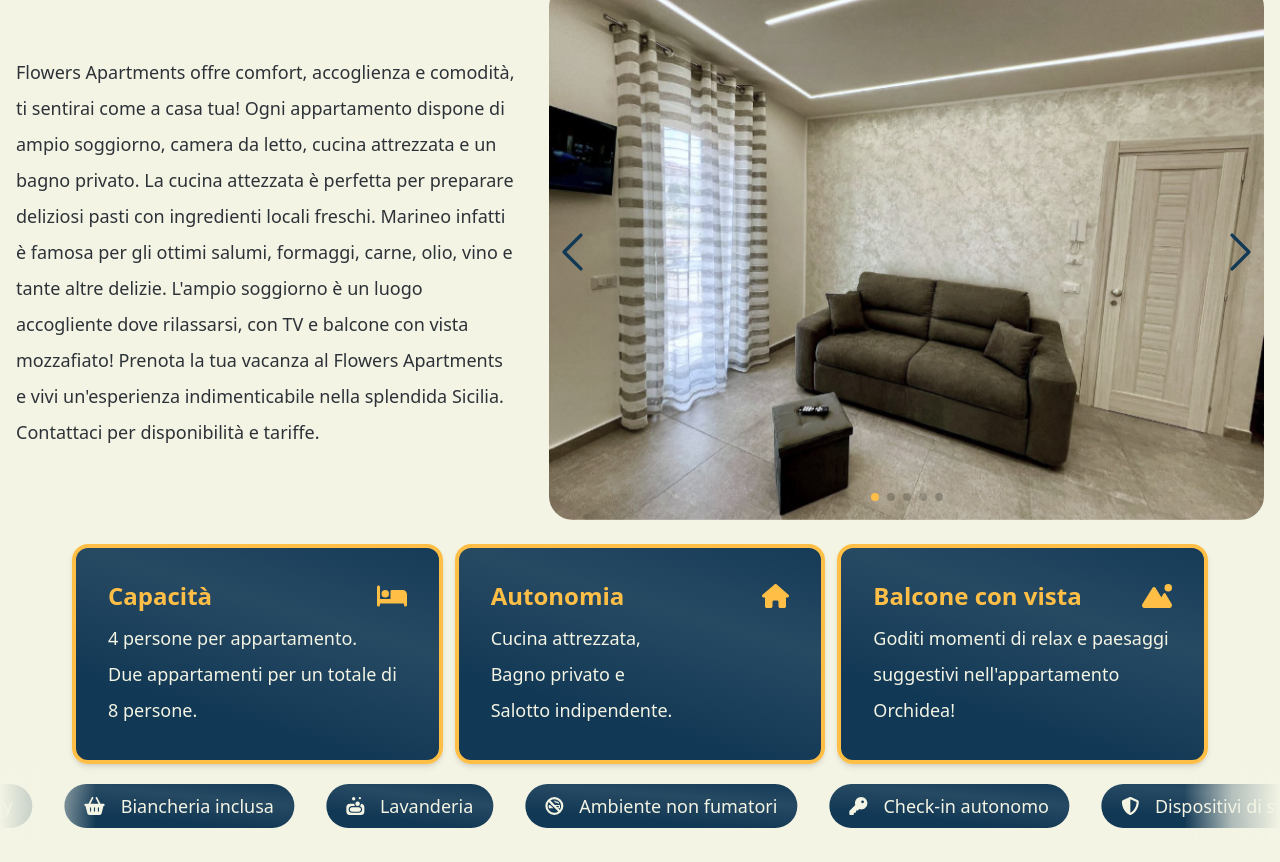
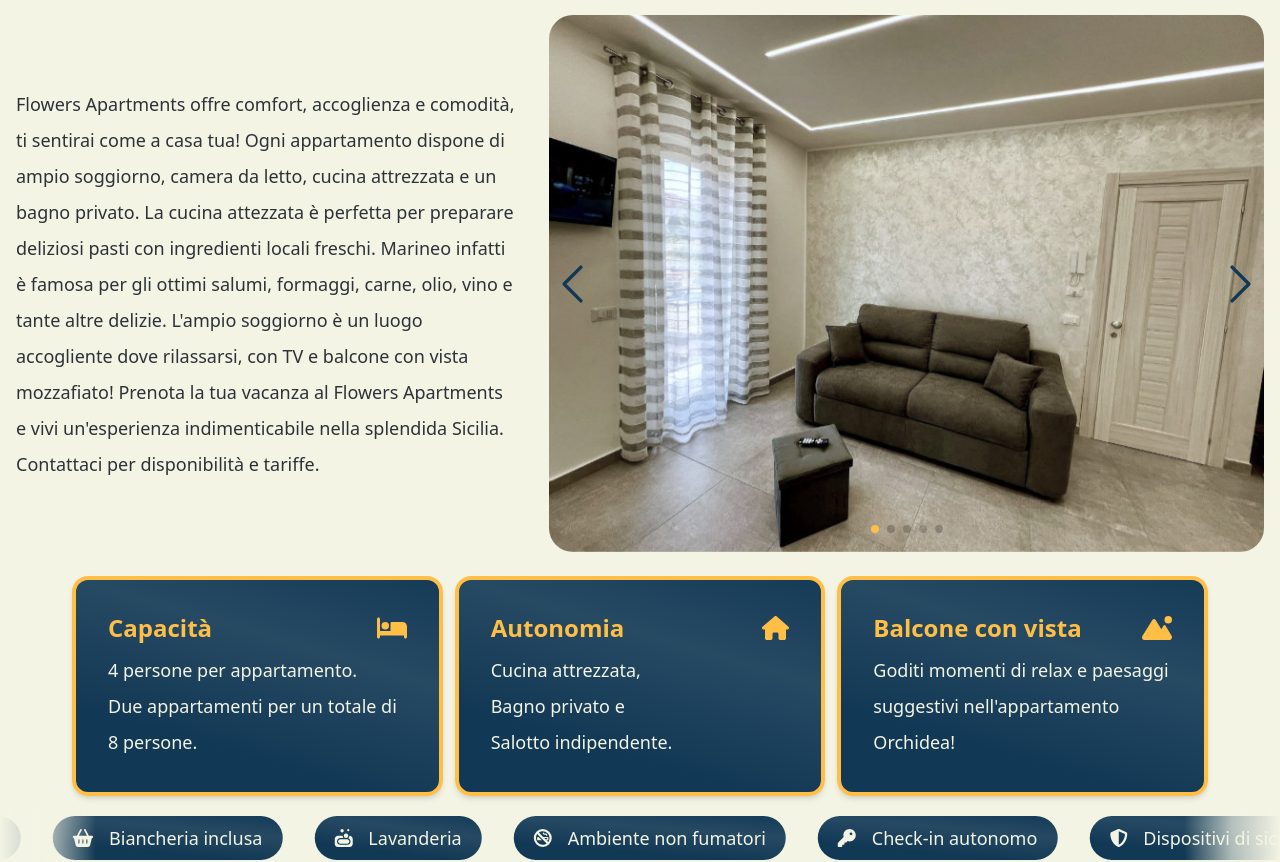
Before and after one commit to danieleardizzone/next-flowers, a Next.js app: page / in a window 1280 px wide. Shown: the part 836-1698 px from the top of the page. Built offline with nearby package versions, Linux system fonts and the light colour scheme.

Commit message:
EDIT - header margin

```diff
--- a/app/components/ui/header/Header.tsx
+++ b/app/components/ui/header/Header.tsx
@@ -26,7 +26,8 @@
 
     return (
 
-        <header className="text-secondary-content relative">
+        <header className="text-secondary-content relative
+                            mb-16 sm:mb-20 lg:mb-24">
             <div className={`navbar
                     fixed z-10 top-0 left-1/2 transform -translate-x-1/2 -translate-y-1
                     bg-secondary
--- a/app/layout.tsx
+++ b/app/layout.tsx
@@ -17,7 +17,7 @@
       <body className="text-base lg:text-lg
                       leading-relaxed sm:leading-relaxed md:leading-relaxed xl:leading-loose">
         <Header />
-        <div className="mt-16">
+        <div >
           {children}
         </div>
       </body>
```
